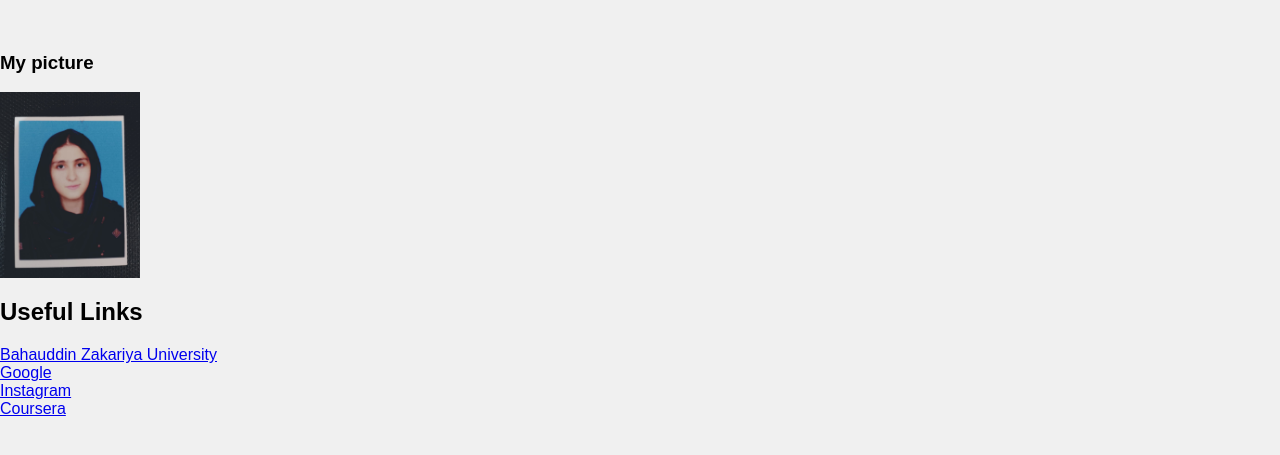
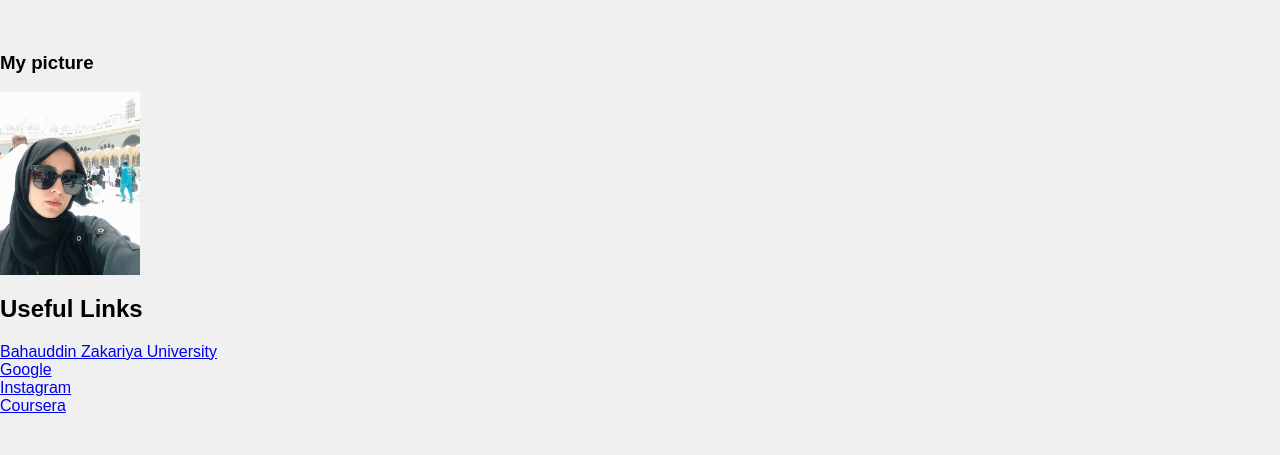
Before and after one commit to Maryam-t-m/info, a plain HTML site: page index.html in a window 1280 px wide. Shown: the part 187-642 px from the top of the page. Drawn offline with Linux system fonts and the light colour scheme.

Commit message:
Update index.html

```diff
--- a/index.html
+++ b/index.html
@@ -57,7 +57,7 @@
 
   </div>
 <h3> My picture</h3>
-<img src= "image.jpg" alt="test image" width= "140"/>
+<img src= "images.jpg" alt="test image" width= "140"/>
 
 <h2>Useful Links</h2>
 
```
